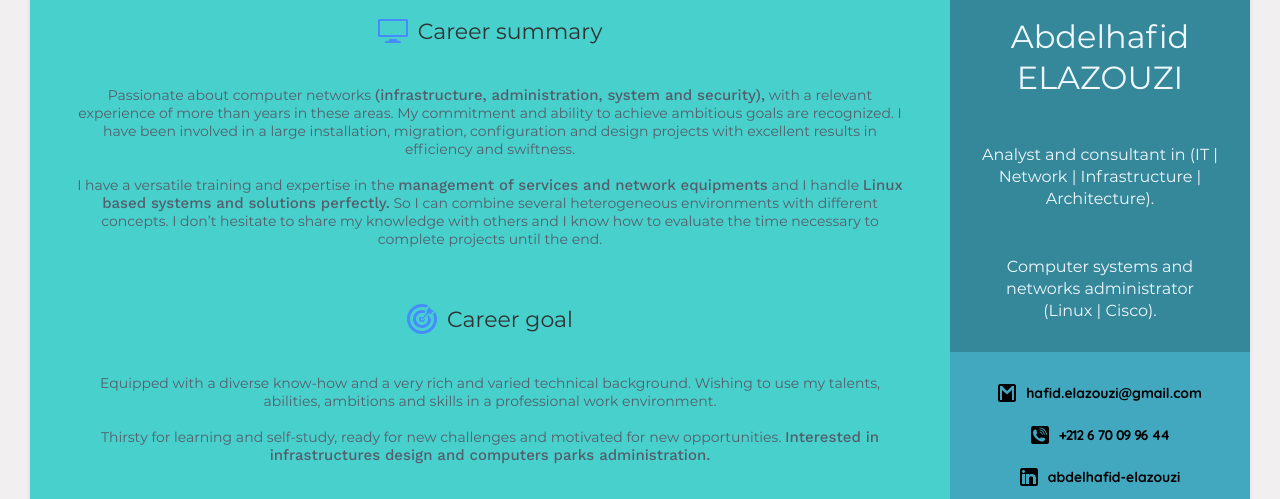
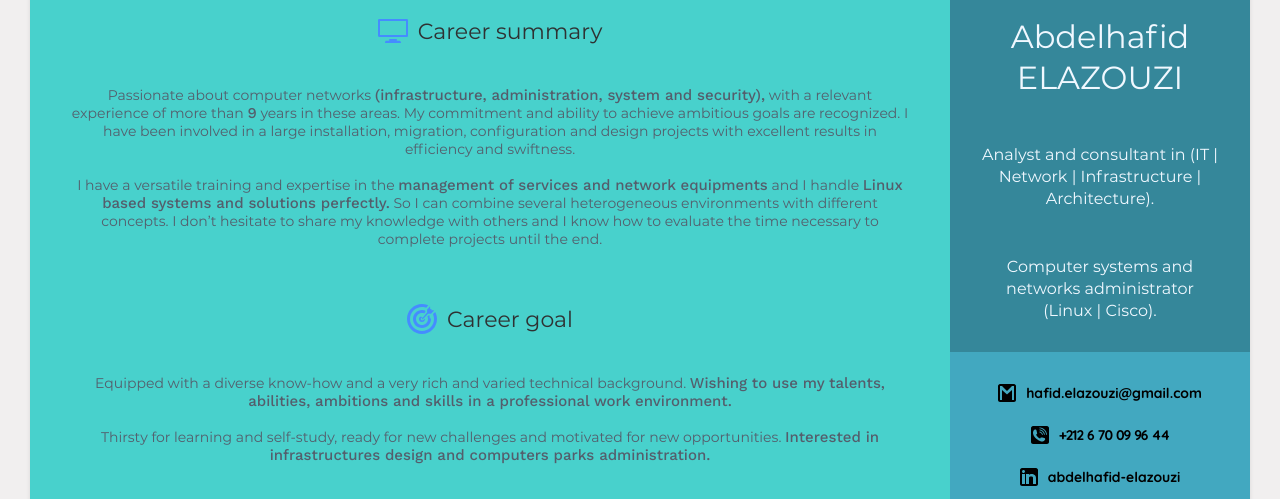
Before and after one commit to abdelhafidelazouzi/en, a Jekyll site: the page built from index.html, in a window 1280 px wide and 900 px high. Shown: the part 190-689 px from the top of the window. Built offline with Jekyll 4.4.1, drawn with Linux system fonts in a browser that asks for light colours.

Commit message:
Update data.yml

```diff
--- a/_data/data.yml
+++ b/_data/data.yml
@@ -120,7 +120,7 @@
     title: "Career goal"
     summary: |
       Equipped with a diverse know-how and a very rich and varied technical background.
-      Wishing to use my talents, abilities, ambitions and skills in a professional work environment.
+      <strong>Wishing to use my talents, abilities, ambitions and skills in a professional work environment.</strong>
       <br><br>
       Thirsty for learning and self-study, ready for new challenges and motivated for new opportunities.
       <strong>Interested in infrastructures design and computers parks administration.</strong>
@@ -130,7 +130,7 @@
 career-profile:
     title: "Career summary"
     summary: |
-      Passionate about computer networks <strong>(infrastructure, administration, system and security),</strong> with a relevant experience of more than <code></code> years in these areas.
+      Passionate about computer networks <strong>(infrastructure, administration, system and security),</strong> with a relevant experience of more than <strong class="code"></strong> years in these areas.
       My commitment and ability to achieve ambitious goals are recognized.
       I have been involved in a large installation, migration, configuration and design projects with excellent results in efficiency and swiftness.
       <br><br>
```
